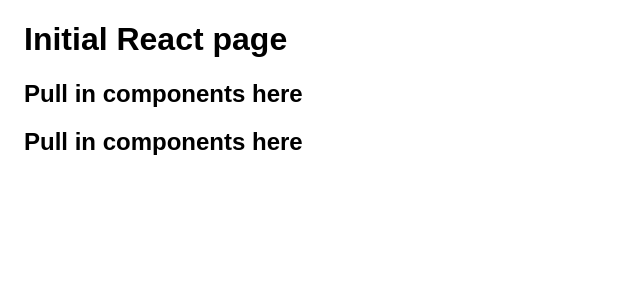
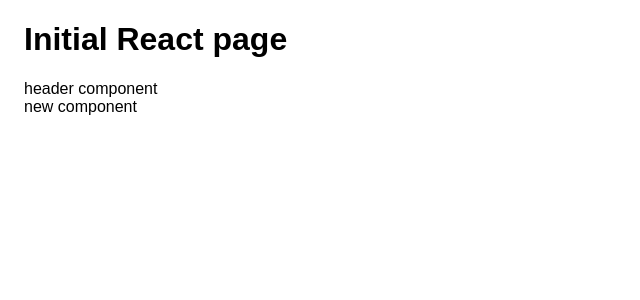
Before and after one commit to richardse08/camper-leaderboard, a React app: page / in a window 1280 px wide. Shown: the top 300 px of the page, without its empty margins (0-640 px from the left). Built offline with nearby package versions, Linux system fonts and the light colour scheme; the HTML template or start-up script is replaced by a standard one.

Commit message:
components working

```diff
--- a/src/App.js
+++ b/src/App.js
@@ -1,15 +1,17 @@
 import React, { Component } from 'react';
-import './App.css';
-import testComponent from './testComponent';
+// import './App.css';
+
+
+import Header from './Header.js';
+import Footer from './Footer.js';
 
 class App extends Component{
     render(){
         return(
             <div className='App'>
                 <h1> Initial React page </h1>
-                <h2> Pull in components here </h2>
-                <h2> Pull in components here </h2>
-                <testComponent />
+                <Header />
+                <Footer />
             </div>
         );
     }
--- a/src/testComponent.js
+++ b/src/Footer.js
@@ -1,14 +1,14 @@
 import React, { Component } from 'react';
 import './App.css';
 
-class testComponent extends Component{
+class Footer extends Component{
     render(){
         return(
-            <div className='testComponent'>
+            <div className='Footer'>
                 <div> new component </div>
             </div>
         );
     }
 }
 
-export default testComponent;
+export default Footer;
--- /dev/null
+++ b/src/Header.js
@@ -0,0 +1,13 @@
+import React, { Component } from 'react';
+
+class Header extends Component{
+    render(){
+        return(
+            <div className='Header'>
+                <div> header component </div>
+            </div>
+        )
+    }
+}
+
+export default Header;
--- a/src/index.js
+++ b/src/index.js
@@ -1,7 +1,8 @@
 import React from 'react';
 import ReactDOM from 'react-dom';
 import App from './App.js';
-import testComponent from './testComponent.js';
+import Header from './Header.js';
+import Footer from './Footer.js';
 
 // render app components
 ReactDOM.render(
```
Also changed, not shown: 1 other file (tests, documents, lock files or other folders).
